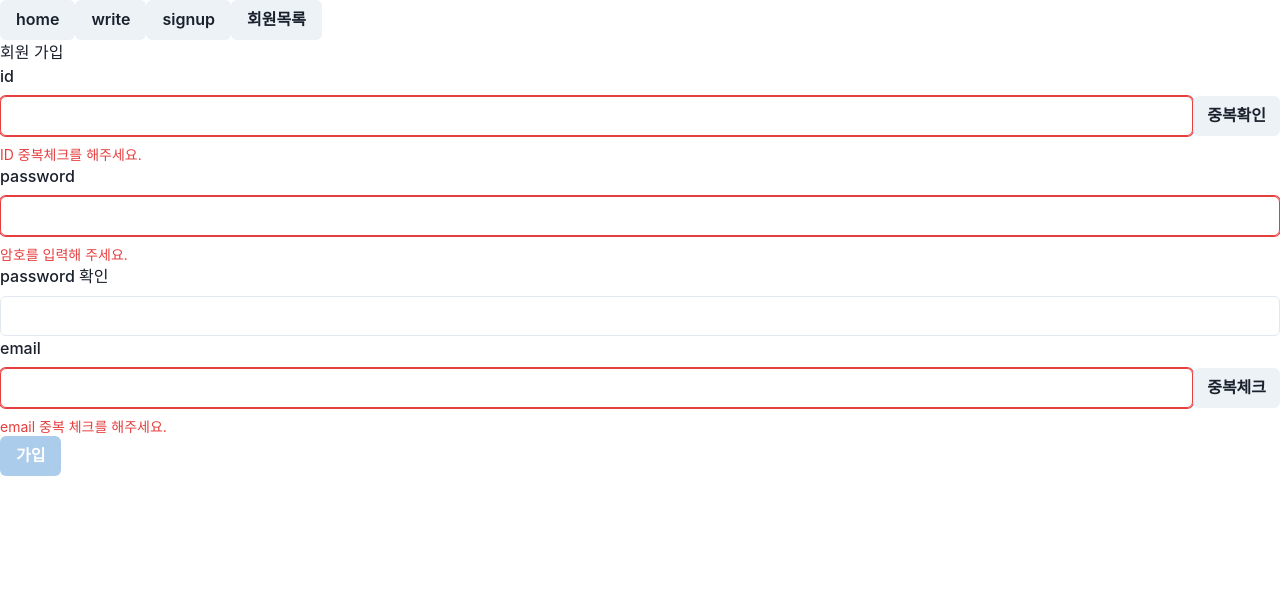
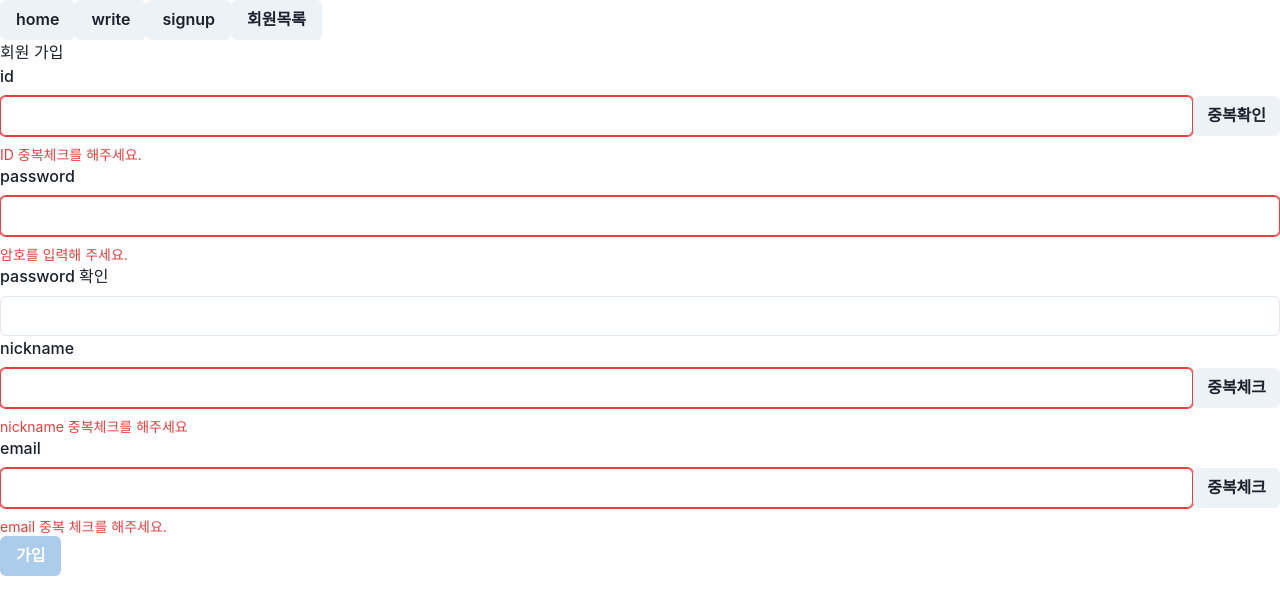
Before and after one commit to hoonil1/prj1_practice, a React (Create React App) app: page /signup in a window 1280 px wide. Shown: the top 614 px of the page. Built offline with nearby package versions, Linux system fonts and the light colour scheme.

Commit message:
nickname 추가 (가입,수정)

```diff
--- a/src/Member/MemberEdit.js
+++ b/src/Member/MemberEdit.js
@@ -6,6 +6,7 @@ import {
   Button,
   Flex,
   FormControl,
+  FormErrorMessage,
   FormLabel,
   Input,
   Modal,
@@ -24,6 +25,7 @@ export function MemberEdit() {
   const [member, setMember] = useState(null);
   const [email, setEmail] = useState("");
   const [password, setPassword] = useState("");
+  const [nickName, setNickName] = useState("");
   const [passwordCheck, setPasswordCheck] = useState("");
   const [emailAvailable, setEmailAvailable] = useState(false);
 
@@ -96,13 +98,13 @@ export function MemberEdit() {
     // {id, password, email}
 
     axios
-      .put("/api/member/edit", { id: member.id, password, email })
+      .put("/api/member/edit", { id: member.id, password, email, nickName })
       .then(() => {
         toast({
           description: "회원정보가 수정되었습니다.",
           status: "success",
         });
-        navigate("/member?" + params.toString());
+        navigate("/member/list");
       })
       .catch((error) => {
         if (error.response.status === 401 || error.response.status === 403) {
@@ -124,6 +126,14 @@ export function MemberEdit() {
     <Box>
       <h1>{id}님 정보 수정</h1>
       <FormControl>
+        <FormControl>
+          <FormLabel>nickname</FormLabel>
+          <Input
+            type="text"
+            value={nickName}
+            onChange={(e) => setNickName(e.target.value)}
+          />
+        </FormControl>
         <FormLabel>password</FormLabel>
         <Input
           type="text"
--- a/src/Member/MemberList.js
+++ b/src/Member/MemberList.js
@@ -39,6 +39,7 @@ export function MemberList() {
           <Tr>
             <Th>id</Th>
             <Th>pw</Th>
+            <Th>nickname</Th>
             <Th>email</Th>
             <Th>가입일시</Th>
           </Tr>
@@ -52,6 +53,7 @@ export function MemberList() {
             >
               <Td>{member.id}</Td>
               <Td>{member.password}</Td>
+              <Td>{member.nickName}</Td>
               <Td>{member.email}</Td>
               <Td>{member.inserted}</Td>
             </Tr>
--- a/src/Member/MemberSignup.js
+++ b/src/Member/MemberSignup.js
@@ -17,9 +17,11 @@ export function MemberSignup() {
   const [password, setPassword] = useState("");
   const [passwordCheck, setPasswordCheck] = useState("");
   const [email, setEmail] = useState("");
+  const [nickName, setNickName] = useState("");
 
   const [idAvailable, setIdAvailable] = useState(false);
   const [emailAvailable, setEmailAvailable] = useState(false);
+  const [nickNameAvailable, setNickNameAvailable] = useState(false);
 
   const toast = useToast();
   const navigate = useNavigate();
@@ -37,6 +39,9 @@ export function MemberSignup() {
   if (password != passwordCheck) {
     submitAvailable = false;
   }
+  if (!nickNameAvailable) {
+    submitAvailable = false;
+  }
 
   if (password.length === 0) {
     submitAvailable = false;
@@ -48,10 +53,8 @@ export function MemberSignup() {
         id,
         password,
         email,
+        nickName,
       })
-      .then(() => console.log("good"))
-      .catch(() => console.log("bad"))
-      .finally(() => console.log("done"))
       .then(() => {
         // toast
         // navigate
@@ -125,6 +128,30 @@ export function MemberSignup() {
       });
   }
 
+  function handleNicknameCheck() {
+    const params = new URLSearchParams();
+    params.set("nickName", nickName);
+
+    axios
+      .get("/api/member/check?" + params.toString())
+      .then(() => {
+        setNickNameAvailable(false);
+        toast({
+          description: "이미 사용중인 닉네임입니다.",
+          status: "warning",
+        });
+      })
+      .catch((error) => {
+        if (error.response.status === 404) {
+          setNickNameAvailable(true);
+          toast({
+            description: "사용 가능한 닉네임입니다",
+            statue: "success",
+          });
+        }
+      });
+  }
+
   return (
     <Box>
       <h1>회원 가입</h1>
@@ -149,7 +176,6 @@ export function MemberSignup() {
           value={password}
           onChange={(e) => setPassword(e.target.value)}
         />
-
         <FormErrorMessage>암호를 입력해 주세요.</FormErrorMessage>
       </FormControl>
       <FormControl isInvalid={password != passwordCheck}>
@@ -161,6 +187,23 @@ export function MemberSignup() {
         />
         <FormErrorMessage>암호가 다릅니다.</FormErrorMessage>
       </FormControl>
+
+      <FormControl isInvalid={!nickName}>
+        <FormLabel>nickname</FormLabel>
+        <Flex>
+          <Input
+            type="nickName"
+            value={nickName}
+            onChange={(e) => {
+              setNickName(e.target.value);
+              setNickNameAvailable(false);
+            }}
+          />
+          <Button onClick={handleNicknameCheck}>중복체크</Button>
+        </Flex>
+        <FormErrorMessage>nickname 중복체크를 해주세요</FormErrorMessage>
+      </FormControl>
+
       <FormControl isInvalid={!emailAvailable}>
         <FormLabel>email</FormLabel>
         <Flex>
--- a/src/Member/MemberView.js
+++ b/src/Member/MemberView.js
@@ -77,6 +77,10 @@ export function MemberView() {
     <Box>
       <h1>{member.id}님 정보</h1>
       <FormControl>
+        <FormLabel>nickname</FormLabel>
+        <Input type="text" value={member.nickName} readOnly />
+      </FormControl>
+      <FormControl>
         <FormLabel>password</FormLabel>
         <Input type="text" value={member.password} readOnly />
       </FormControl>
```
